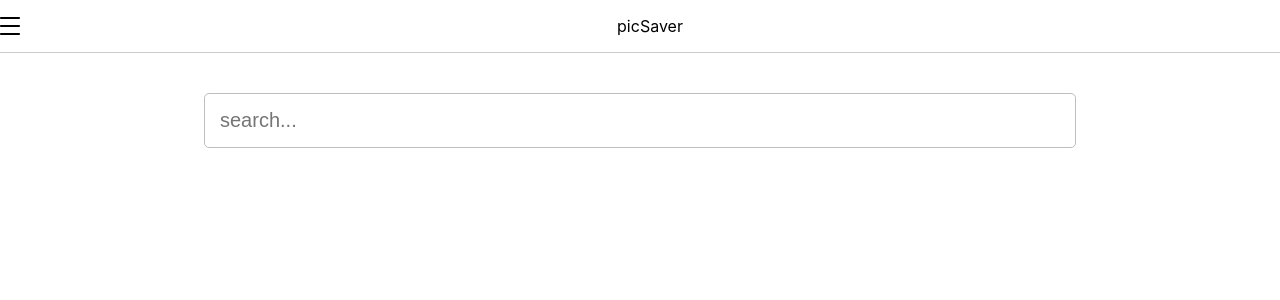
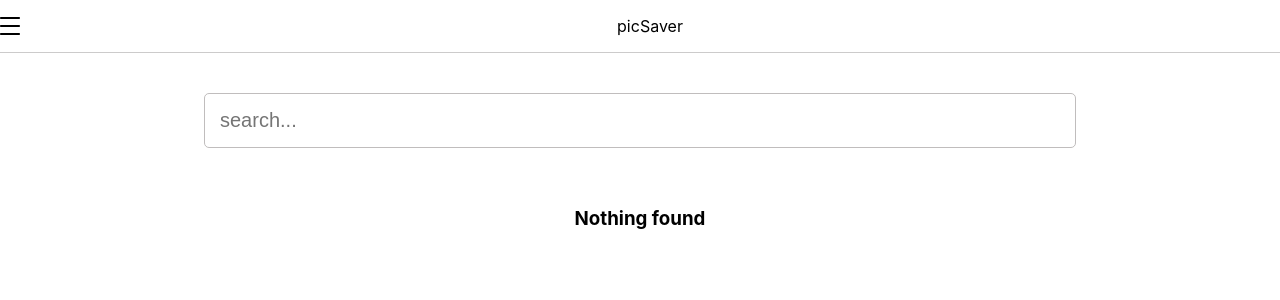
Before and after one commit to arcanrun/redux-picSaver, a React (Create React App) app: page / in a window 1280 px wide. Shown: the top 300 px of the page. Built offline with nearby package versions, Linux system fonts and the light colour scheme.

Commit message:
handling error and empty result

```diff
--- a/src/actions/index.js
+++ b/src/actions/index.js
@@ -35,7 +35,6 @@ export const fetchPhotos = str => {
 
     fetch(unsplashApi(str))
       .then(res => {
-        console.log(res.json);
         return res.json();
       })
       .then(res => dispatch(recivePhotos(res.results)))
--- /dev/null
+++ b/src/components/ErrorBlock.js
@@ -0,0 +1,11 @@
+import React from "react";
+
+import "./Photos/style.css";
+
+export default function ErrorBlock({ title }) {
+  return (
+    <div className="photos__error">
+      <h3>{title}</h3>
+    </div>
+  );
+}
--- a/src/components/Photos/index.js
+++ b/src/components/Photos/index.js
@@ -2,6 +2,7 @@ import React from "react";
 import { array } from "prop-types";
 
 import PhotosItem from "../PhotosItem/index";
+import ErrorBlock from "../ErrorBlock";
 import "./style.css";
 import Spinner from "../Spinner";
 
@@ -13,13 +14,16 @@ class Photos extends React.Component {
     photos: array.isRequired
   };
   render() {
-    const { photos } = this.props;
-    const { isFetching } = this.props;
+    const { photos, isFetching, error, error_message } = this.props;
 
     return (
       <div className="photos">
         {isFetching ? (
           <Spinner />
+        ) : error ? (
+          <ErrorBlock title={"Error while fetching"} />
+        ) : photos.length === 0 ? (
+          <ErrorBlock title={"Nothing found"} />
         ) : (
           photos.map(el => {
             return <PhotosItem key={el.id} urls={el.urls} />;
--- a/src/components/Photos/style.css
+++ b/src/components/Photos/style.css
@@ -0,0 +1,5 @@
+.photos__error {
+  text-align: center;
+  margin: auto;
+  width: 300px;
+}
--- a/src/components/PhotosItem/style.css
+++ b/src/components/PhotosItem/style.css
@@ -1,6 +1,6 @@
 .photos__item {
   display: block;
-  width: 300px;
+  max-width: 300px;
   height: 300px;
   margin: auto;
   margin-bottom: 30px;
--- a/src/containers/PhotosContainer.js
+++ b/src/containers/PhotosContainer.js
@@ -4,7 +4,10 @@ import { connect } from "react-redux";
 import Photos from "../components/Photos/index";
 
 const mapStateToProps = state => ({
-  photos: state.photos
+  photos: state.photos,
+  isFetching: state.isFetching,
+  error: state.error,
+  error_message: state.error_message
 });
 
 export const PhotosContainer = connect(mapStateToProps)(Photos);
```
